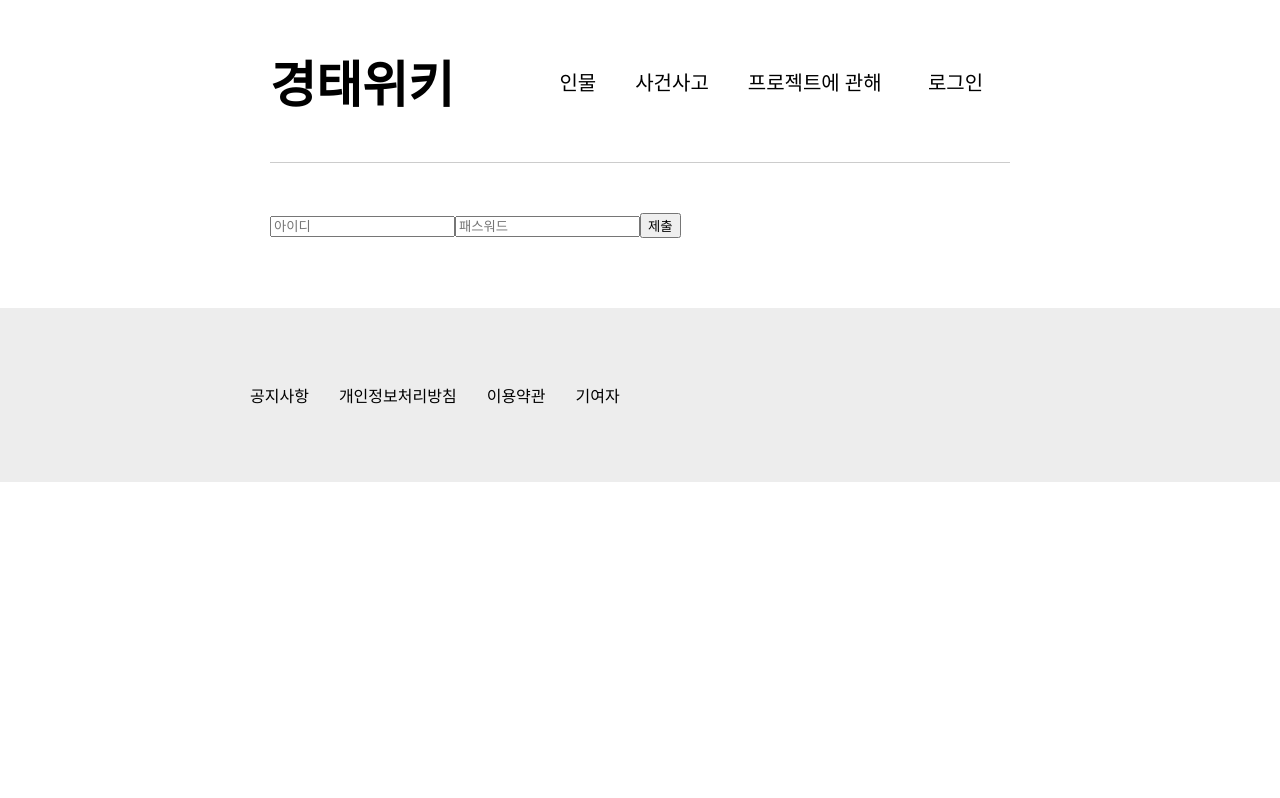
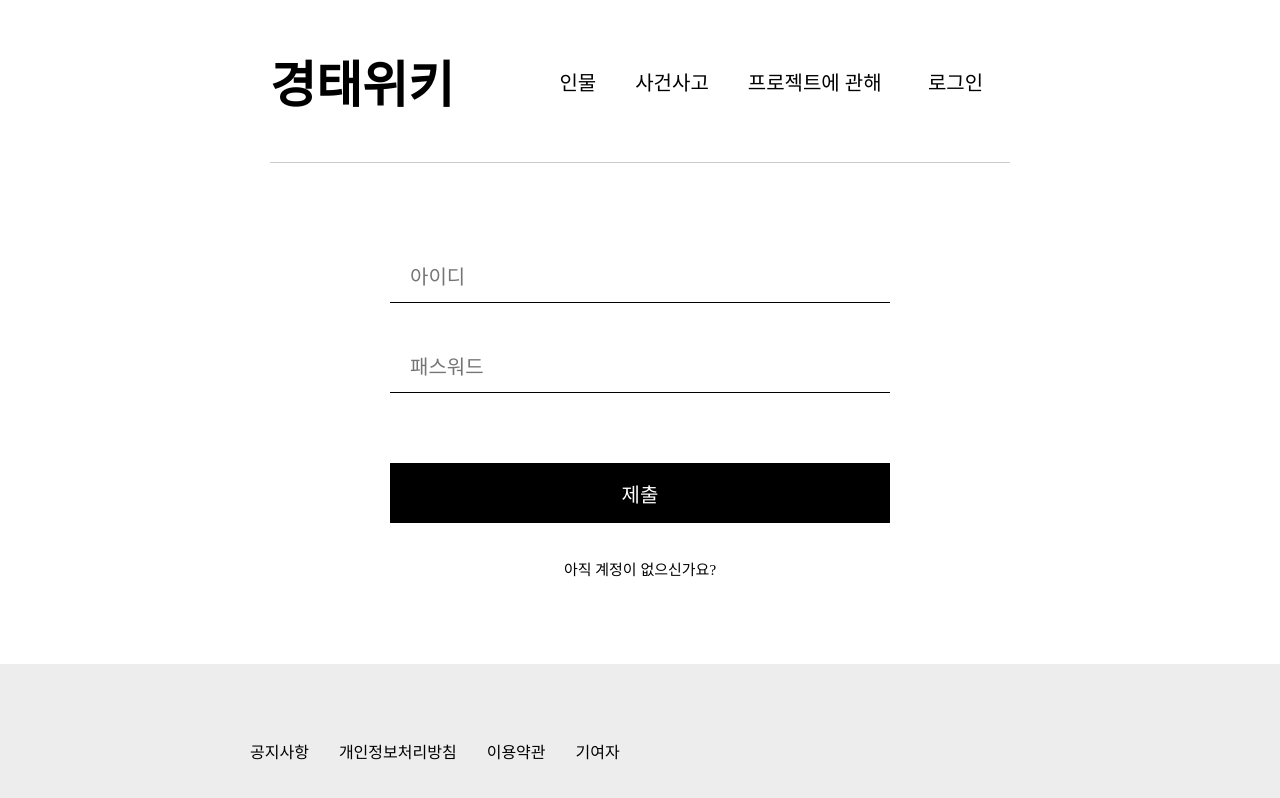
Before and after one commit to henrywoo0/kt-wiki, a React (Create React App) app in the folder frontend/: page /login in a window 1280 px wide. Shown: the top 798 px of the page. Built offline with nearby package versions, Linux system fonts and the light colour scheme.

Commit message:
:memo: :: login ui

```diff
--- a/frontend/src/components/login/Login.css
+++ b/frontend/src/components/login/Login.css
@@ -2,4 +2,44 @@
   margin-left: 270px;
   margin-right: 270px;
   margin-bottom: 70px;
+  display: flex;
+  flex-direction: column;
 }
+
+.login-input {
+  display: block;
+  box-sizing: border-box;
+  width: 500px;
+  height: 50px;
+  margin: 40px auto;
+  padding-left: 20px;
+  padding-right: 20px;
+  border: none;
+  cursor: text;
+  outline: none;
+  border-bottom: 1px solid black;
+  font-size: 20px;
+}
+
+.login-input-submit {
+  display: block;
+  width: 500px;
+  height: 60px;
+  margin: 20px auto;
+  font-size: 20px;
+  text-align: center;
+  color: white;
+  border: none;
+  background-color: black;
+  cursor: pointer;
+  margin-top: 70px;
+}
+
+.login-text {
+  text-align: center;
+  font-size: 15px;
+}
+
+.login-text:hover {
+  text-decoration: underline;
+}
--- a/frontend/src/components/login/Login.js
+++ b/frontend/src/components/login/Login.js
@@ -1,13 +1,29 @@
+import { Link } from "react-router-dom";
 import "./Login.css";
 
 function Login() {
   return (
     <div className="login">
       <form>
-        <input type="text" name="id" id="id" placeholder="아이디" />
-        <input type="password" name="id" id="id" placeholder="패스워드" />
-        <input type="submit" value="제출" />
+        <input
+          type="text"
+          name="id"
+          id="id"
+          placeholder="아이디"
+          className="login-input"
+        />
+        <input
+          type="password"
+          name="id"
+          id="id"
+          placeholder="패스워드"
+          className="login-input"
+        />
+        <input type="submit" value="제출" className="login-input-submit" />
       </form>
+      <Link to="/signup">
+        <p className="login-text">아직 계정이 없으신가요?</p>
+      </Link>
     </div>
   );
 }
```
